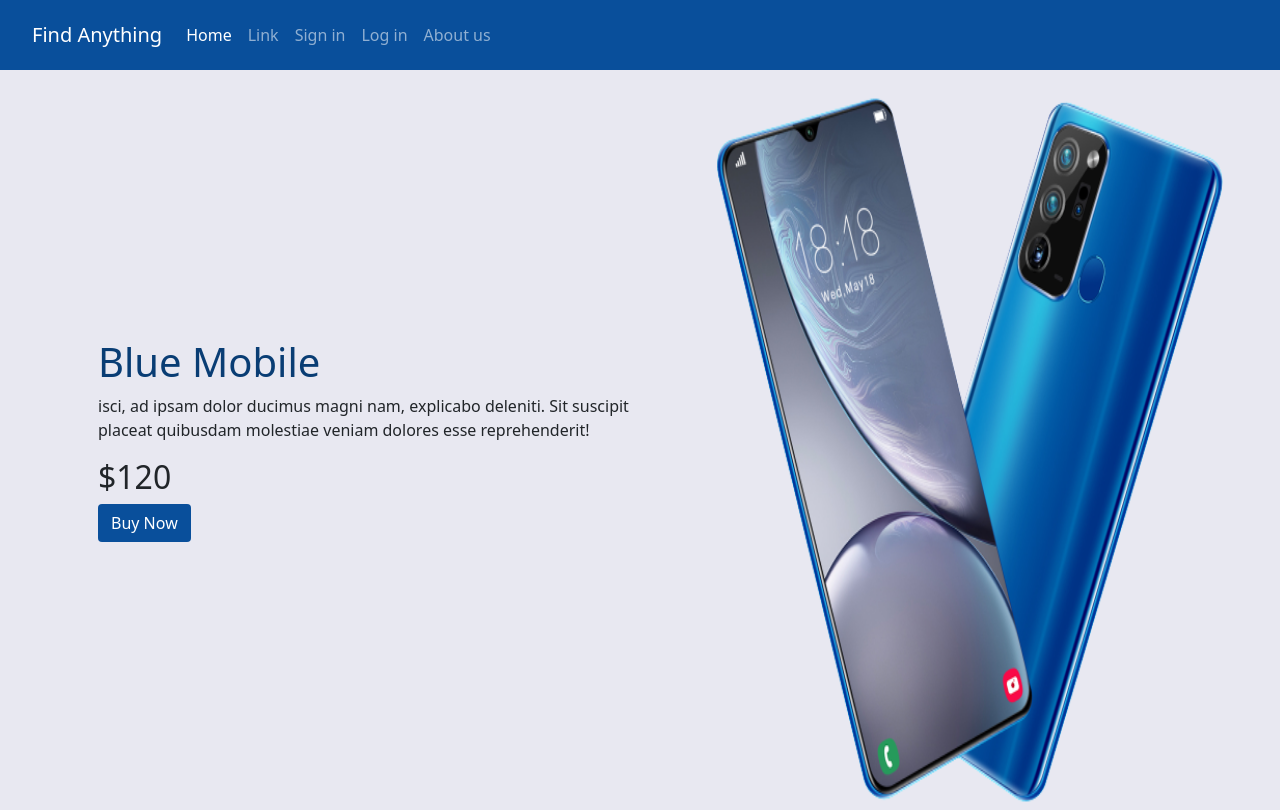
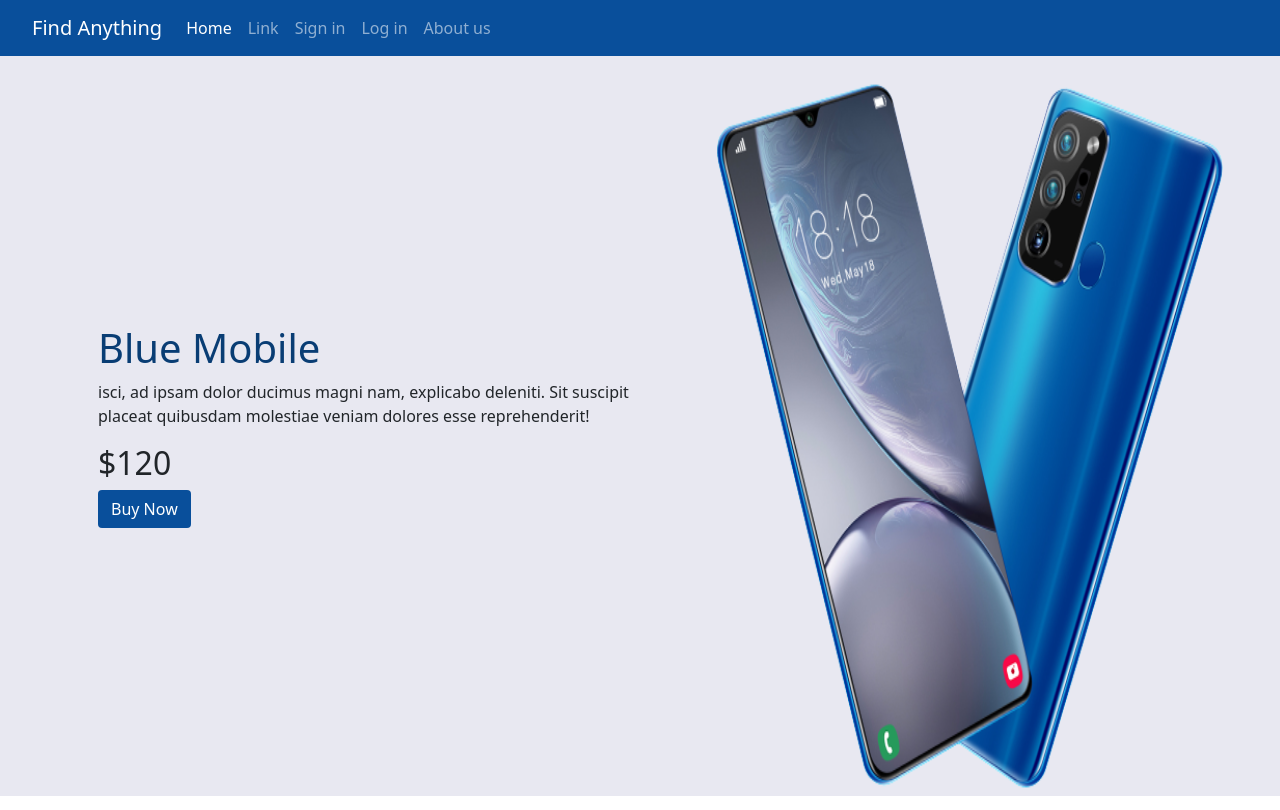
Before and after one commit to M45um19/Glider.js-carousel, a plain HTML site: page index.html in a window 1280 px wide. Drawn offline with nearby package versions, Linux system fonts and the light colour scheme.

Commit message:
Update style.css

```diff
--- a/style.css
+++ b/style.css
@@ -9,7 +9,7 @@
   background-color: #094f9b;
 }
 nav{
-  height: 70px;
+
 }
 .logo{
   margin-left: 20px;
```
